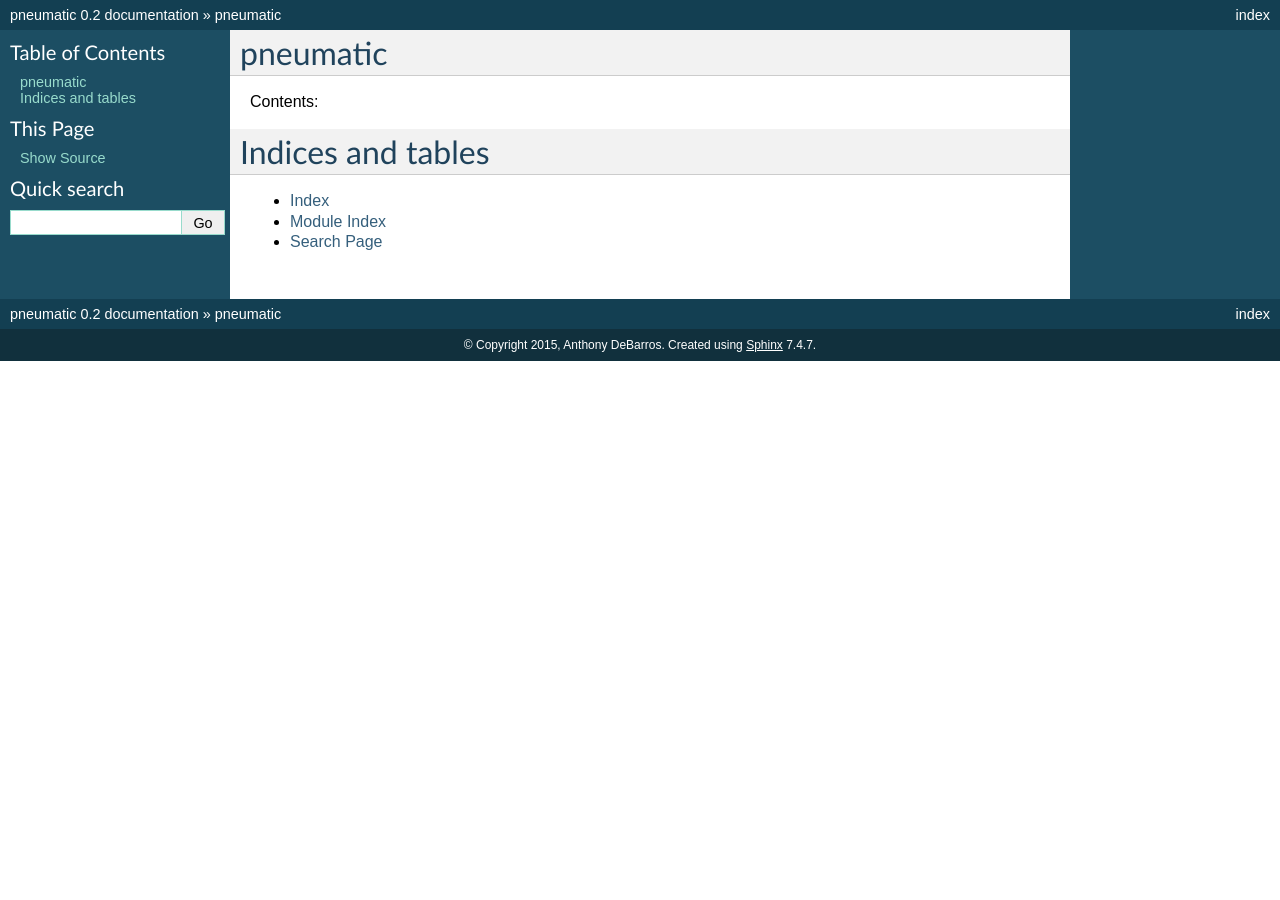
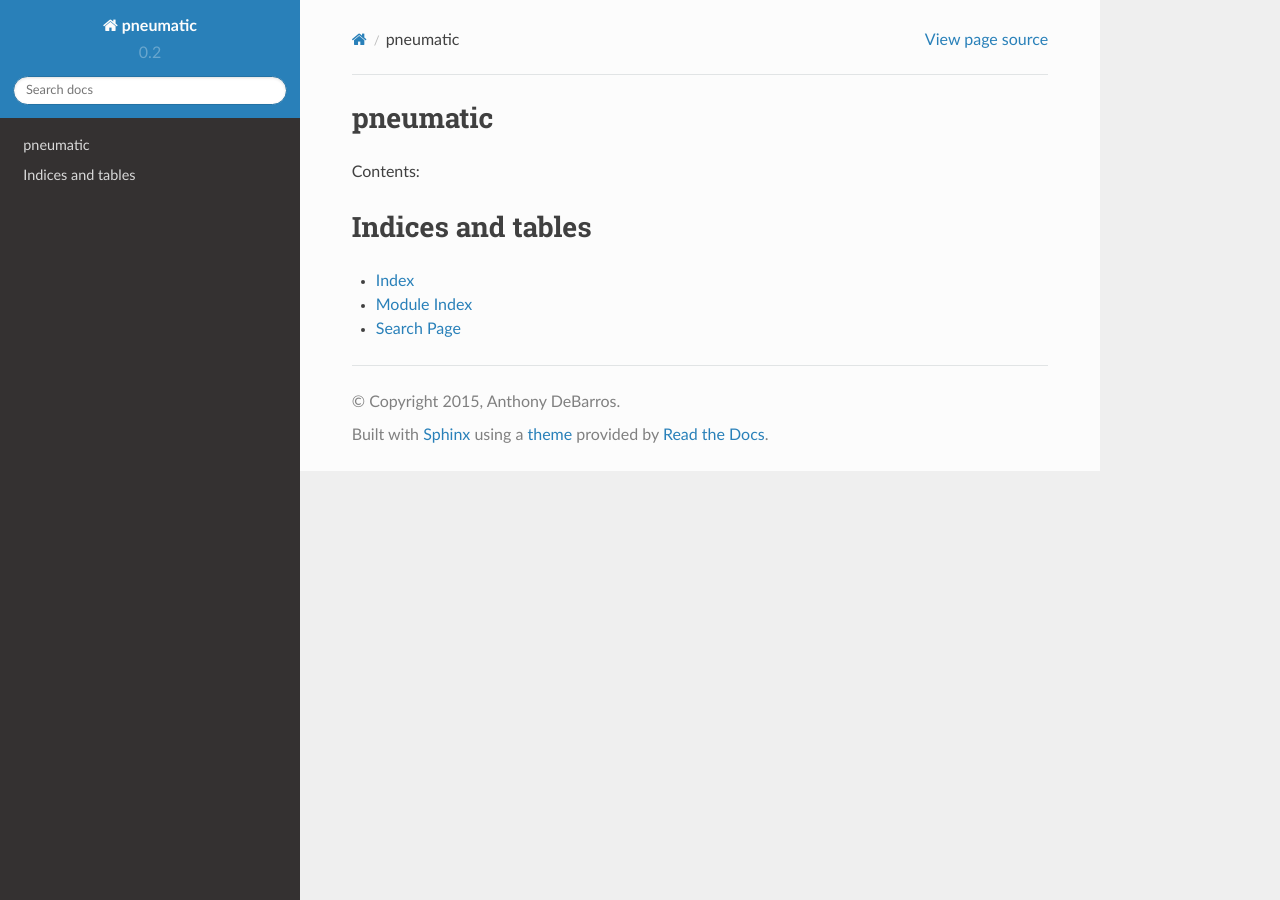
Before and after one commit to anthonydb/pneumatic, a Sphinx documentation site: the page built from docs/index.rst, in a window 1280 px wide. Built offline with Sphinx 7.4.7 and the Read the Docs theme 2.0.0, drawn with Linux system fonts in a browser that asks for light colours.

Commit message:
Only import and set the theme if we're building docs locally.

```diff
--- a/docs/conf.py
+++ b/docs/conf.py
@@ -285,3 +285,11 @@
 
 # If true, do not generate a @detailmenu in the "Top" node's menu.
 #texinfo_no_detailmenu = False
+
+# on_rtd is whether we are on readthedocs.org
+on_rtd = os.environ.get('READTHEDOCS', None) == 'True'
+
+if not on_rtd:  # only import and set the theme if we're building docs locally
+    import sphinx_rtd_theme
+    html_theme = 'sphinx_rtd_theme'
+    html_theme_path = [sphinx_rtd_theme.get_html_theme_path()]
```
